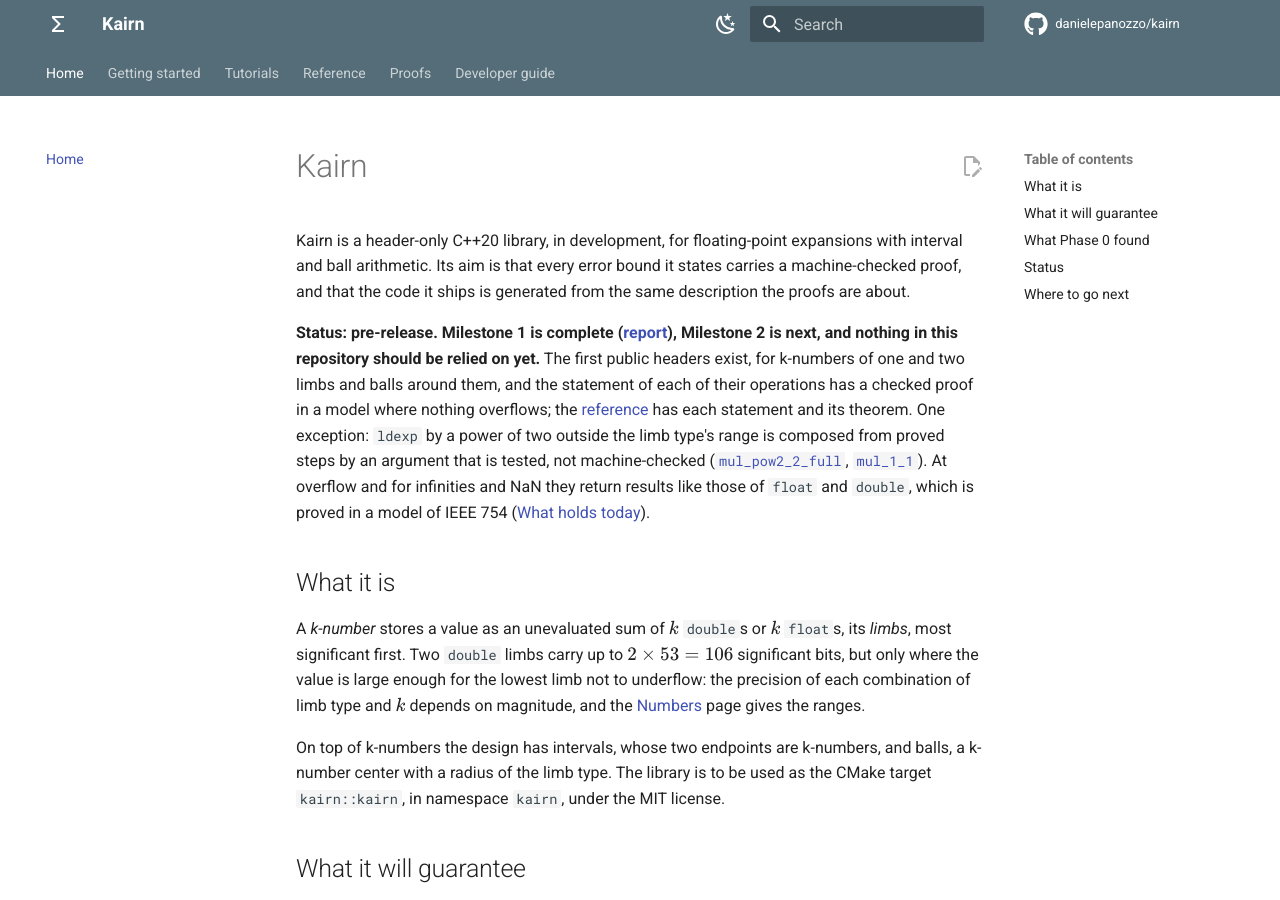
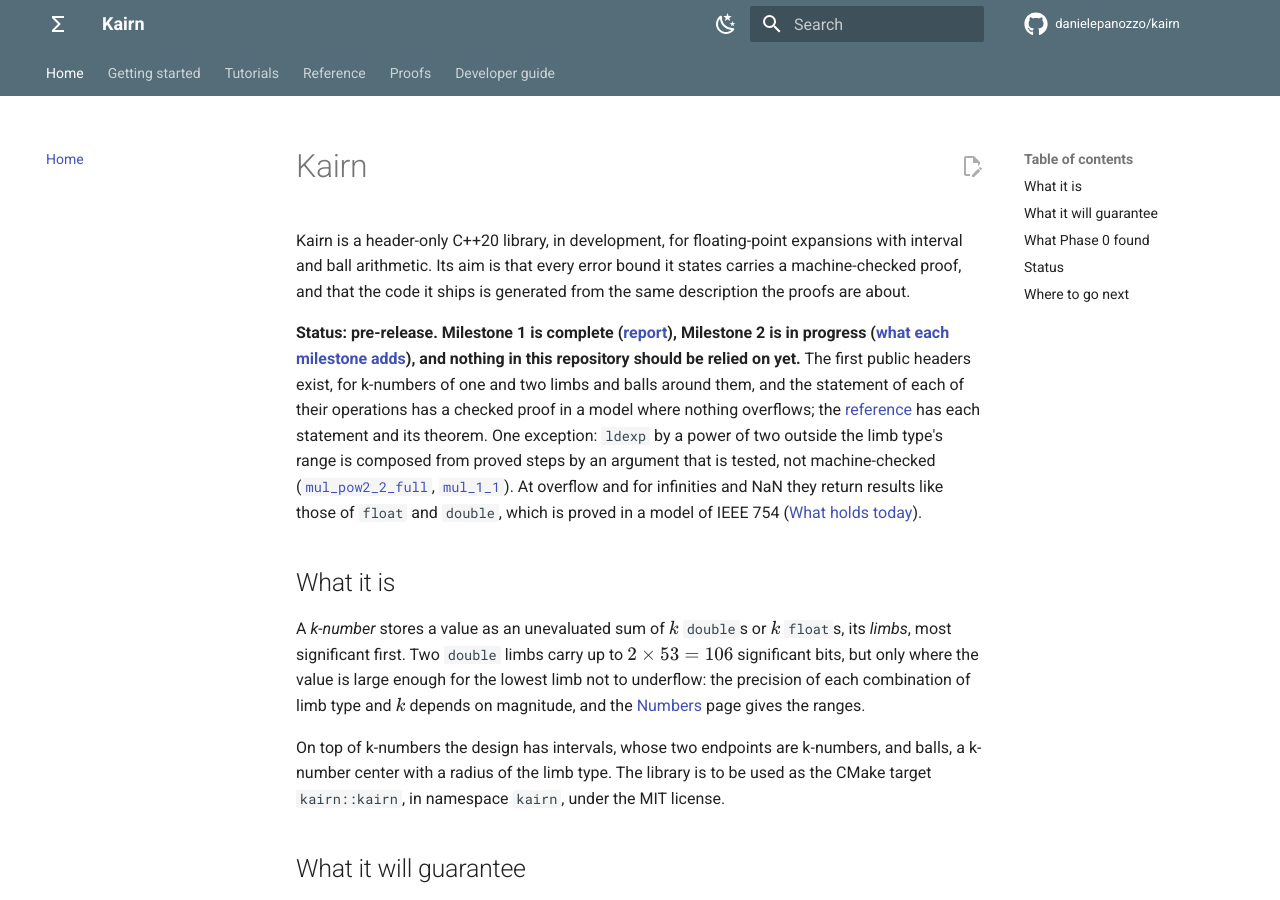
Before and after one commit to danielepanozzo/kairn, an MkDocs documentation site: the page built from docs/index.md, in a window 1280 px wide and 900 px high. Built offline with MkDocs 1.6.1 and Material for MkDocs 9.7.7, drawn with Linux system fonts in a browser that asks for light colours; comment, search, counter and statistics services are not loaded.

Commit message:
README: the milestones, what each adds and where it stands
The list was only in the plan of Phase 0. The README now has it, one row per
milestone with its state, and points at the plan for exit criteria and risks
and at the decisions log for what was decided since. The status lines of the
README and of the site's home say that Milestone 2 is in progress.

Co-Authored-By: Claude Fable 5.2 <noreply@anthropic.com>
Claude-Session: https://claude.ai/code/session_01ULwCxzT6Dhw9xUiTw8mJz1

```diff
--- a/docs/index.md
+++ b/docs/index.md
@@ -5,8 +5,9 @@ and ball arithmetic. Its aim is that every error bound it states carries a machi
 and that the code it ships is generated from the same description the proofs are about.
 
 **Status: pre-release. Milestone 1 is complete
-([report](developer/results/milestone1.md)), Milestone 2 is next, and nothing in this repository
-should be relied on yet.** The first public headers exist, for k-numbers of one and two limbs and balls around them,
+([report](developer/results/milestone1.md)), Milestone 2 is in progress
+([what each milestone adds](developer/design/phase0/plan.md#milestones)), and nothing in this
+repository should be relied on yet.** The first public headers exist, for k-numbers of one and two limbs and balls around them,
 and the statement of each of their operations has a checked proof in a model where nothing
 overflows; the [reference](reference/index.md) has each statement and its theorem. One exception:
 `ldexp` by a power of two outside the limb type's range is composed from proved steps by an
```
Also changed, not shown: README.md (+27 -2 lines).
